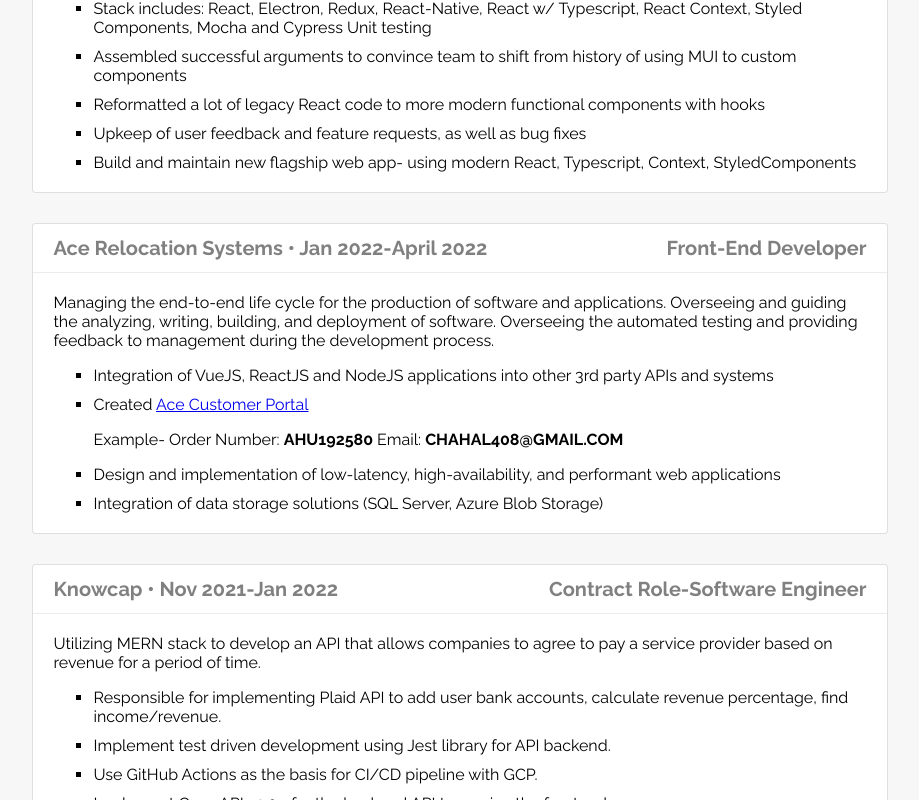
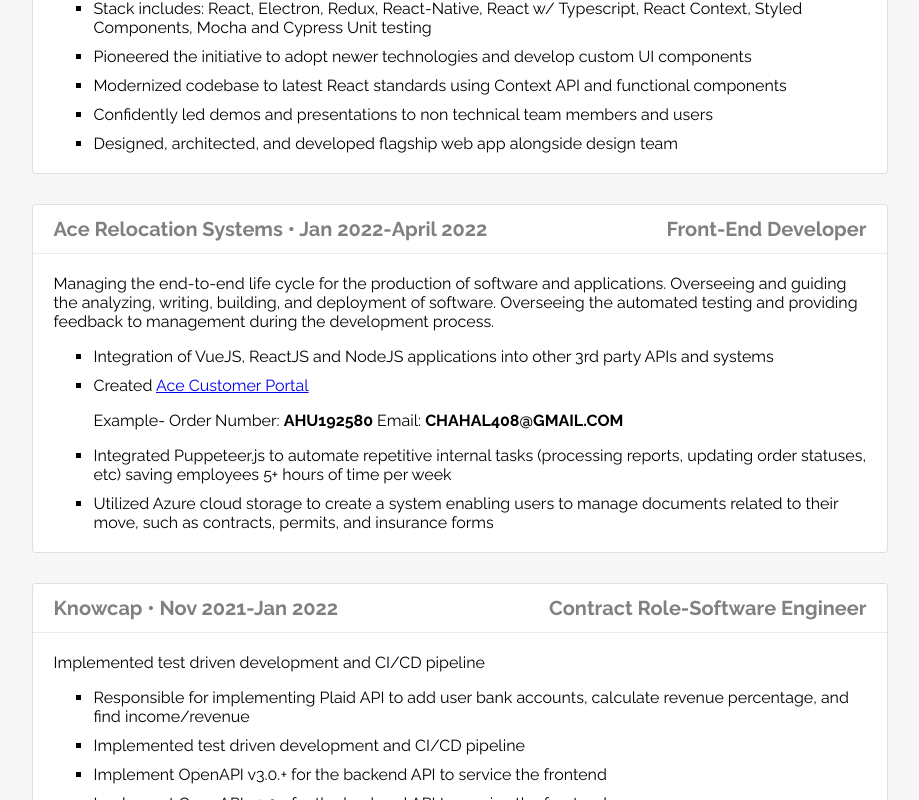
Before and after one commit to austinschroeder/portfolio-react, a React (Create React App) app: page / in a window 1280 px wide. Shown: the part 1760-2560 px from the top of the page, without its empty margins (180-1099 px from the left). Built offline with nearby package versions, Linux system fonts and the light colour scheme.

Commit message:
update copy

```diff
--- a/src/components/Education.js
+++ b/src/components/Education.js
@@ -13,7 +13,7 @@ const Education = () => {
           <Card>
             <CardHeader>
               <h4>
-                General Assembly <JobTitle>2021</JobTitle>
+                General Assembly <JobTitle>Year of graduation- 2021</JobTitle>
               </h4>
             </CardHeader>
             <CardContent>
@@ -33,7 +33,7 @@ const Education = () => {
           <Card>
             <CardHeader>
               <h4>
-                Full Sail <JobTitle>2005-2007</JobTitle>
+                Full Sail <JobTitle>Year of graduation- 2007</JobTitle>
               </h4>
             </CardHeader>
             <CardContent>
--- a/src/components/Experience2.js
+++ b/src/components/Experience2.js
@@ -13,7 +13,7 @@ const Experience = () => {
         <Card>
           <CardHeader>
             <h4>
-              Eventric • April 2022-current{' '}
+              Eventric • April 2022-July 2023{' '}
               <JobTitle>Front-End Developer</JobTitle>
             </h4>
           </CardHeader>
@@ -34,20 +34,20 @@ const Experience = () => {
                 Unit testing
               </li>
               <li>
-                Assembled successful arguments to convince team to shift from
-                history of using MUI to custom components
+                Pioneered the initiative to adopt newer technologies and develop
+                custom UI components
               </li>
               <li>
-                Reformatted a lot of legacy React code to more modern functional
-                components with hooks
+                Modernized codebase to latest React standards using Context API
+                and functional components
               </li>
               <li>
-                Upkeep of user feedback and feature requests, as well as bug
-                fixes
+                Confidently led demos and presentations to non technical team
+                members and users
               </li>
               <li>
-                Build and maintain new flagship web app- using modern React,
-                Typescript, Context, StyledComponents
+                Designed, architected, and developed flagship web app alongside
+                design team
               </li>
             </Ul>
           </CardContent>
@@ -88,12 +88,14 @@ const Experience = () => {
                 </p>
               </li>
               <li>
-                Design and implementation of low-latency, high-availability, and
-                performant web applications
+                Integrated Puppeteer.js to automate repetitive internal tasks
+                (processing reports, updating order statuses, etc) saving
+                employees 5+ hours of time per week
               </li>
               <li>
-                Integration of data storage solutions (SQL Server, Azure Blob
-                Storage)
+                Utilized Azure cloud storage to create a system enabling users
+                to manage documents related to their move, such as contracts,
+                permits, and insurance forms
               </li>
             </Ul>
           </CardContent>
@@ -107,29 +109,25 @@ const Experience = () => {
             </h4>
           </CardHeader>
           <CardContent>
-            <p>
-              Utilizing MERN stack to develop an API that allows companies to
-              agree to pay a service provider based on revenue for a period of
-              time.
-            </p>
+            <p>Implemented test driven development and CI/CD pipeline</p>
             <Ul>
               <li>
                 Responsible for implementing Plaid API to add user bank
-                accounts, calculate revenue percentage, find income/revenue.
+                accounts, calculate revenue percentage, and find income/revenue
               </li>
+              <li>Implemented test driven development and CI/CD pipeline</li>
               <li>
-                Implement test driven development using Jest library for API
-                backend.
-              </li>
-              <li>
-                Use GitHub Actions as the basis for CI/CD pipeline with GCP.
+                Implement OpenAPI v3.0.+ for the backend API to service the
+                frontend
               </li>
               <li>
                 Implement OpenAPI v3.0.+ for the backend API to service the
-                frontend.
+                frontend
               </li>
-              <li>Use JSON Web Tokens for session authorization.</li>
-              <li>React Bootstrap is used for components.</li>
+              <li>
+                Worked with the Auth team to migrate the UI away from
+                cookie-based session management to JWT
+              </li>
             </Ul>
           </CardContent>
         </Card>
```
